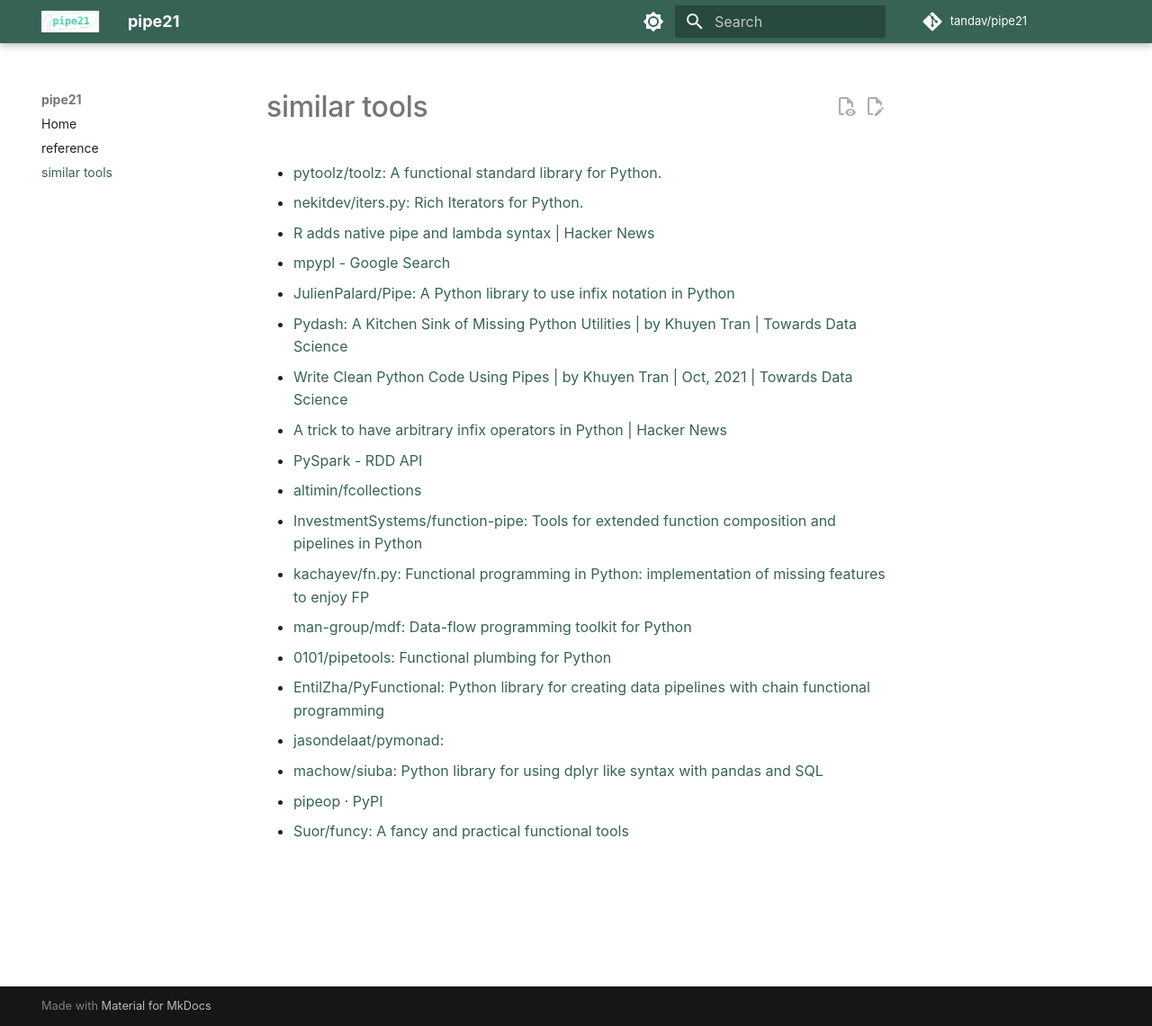
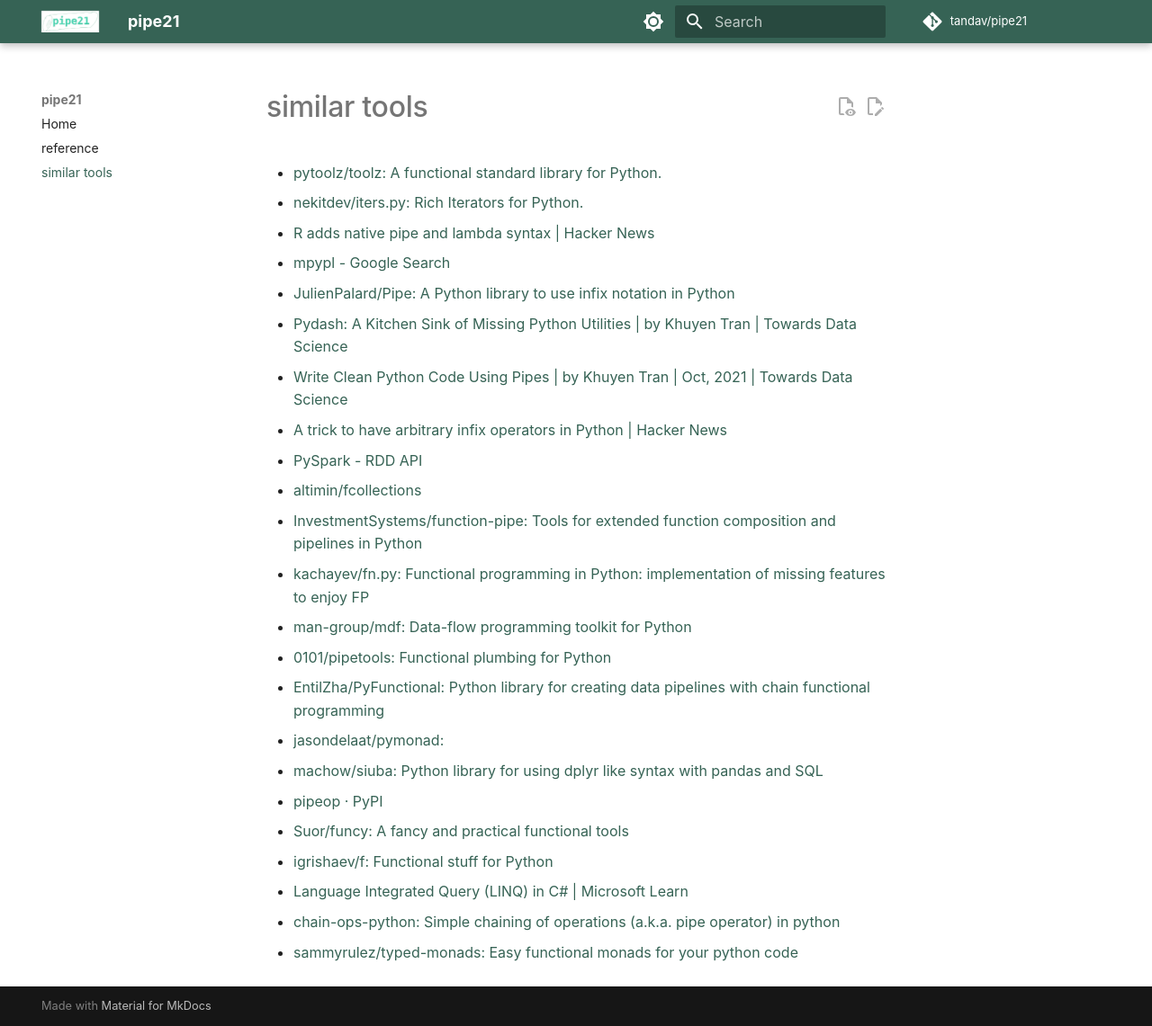
Before and after one commit to tandav/pipe21, an MkDocs documentation site: the page built from docs/similar-tools.md, in a window 1280 px wide and 1141 px high. Shown: the whole window at 90% size. Built offline with MkDocs 1.6.1 and Material for MkDocs 9.7.7, drawn with Linux system fonts in a browser that asks for light colours; comment, search, counter and statistics services are not loaded.

Commit message:
update similar-tools.md

```diff
--- a/docs/similar-tools.md
+++ b/docs/similar-tools.md
@@ -18,3 +18,7 @@
 - [machow/siuba: Python library for using dplyr like syntax with pandas and SQL](https://github.com/machow/siuba)
 - [pipeop · PyPI](https://pypi.org/project/pipeop/)
 - [Suor/funcy: A fancy and practical functional tools](https://github.com/Suor/funcy)
+- [igrishaev/f: Functional stuff for Python](https://github.com/igrishaev/f)
+- [Language Integrated Query (LINQ) in C# | Microsoft Learn](https://learn.microsoft.com/en-us/dotnet/csharp/linq/)
+- [chain-ops-python: Simple chaining of operations (a.k.a. pipe operator) in python](https://sr.ht/~tpapastylianou/chain-ops-python/)
+- [sammyrulez/typed-monads: Easy functional monads for your python code](https://github.com/sammyrulez/typed-monads)
```
